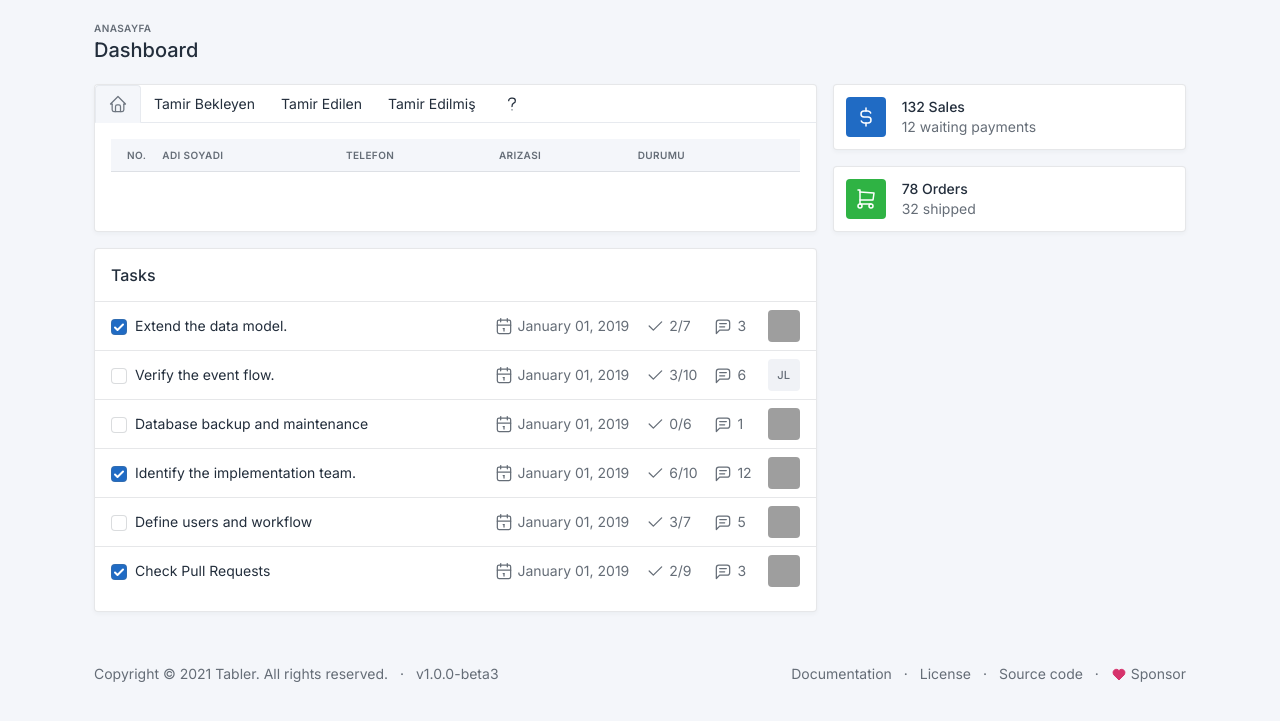
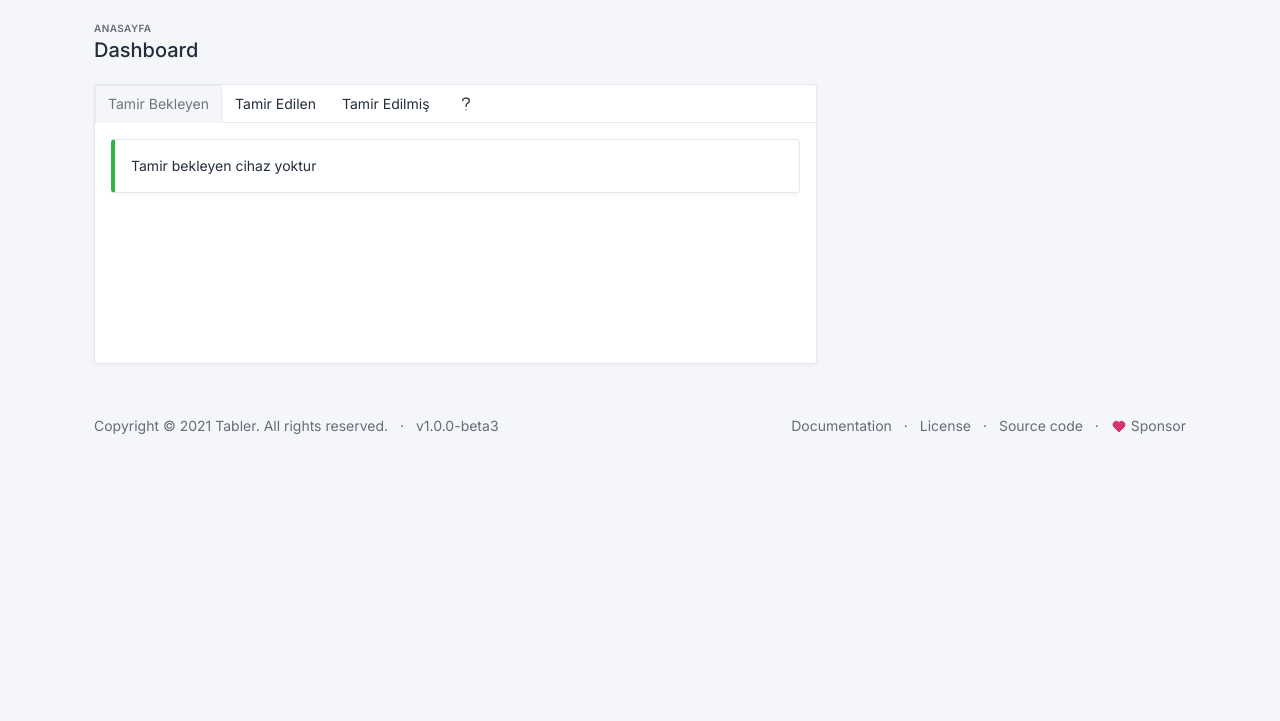
Before and after one commit to aliemresafak/serman, a Django app: page / in a window 1280 px wide. Shown: the part 64-785 px from the top of the page. Run offline with Django 3.2, Linux system fonts and the light colour scheme; the visitor is signed in with stand-in values (Sample User, id 1); data that the repository does not hold is empty; grey boxes are pictures that could not be loaded.

Commit message:
Add and comment: set height to tables and task

```diff
--- a/core/templates/dashboard.html
+++ b/core/templates/dashboard.html
@@ -4,21 +4,10 @@
 {% block content %}
 <div class="row row-deck row-cards">
   <div class="col-md-8">
-    <div class="card">
+    <div class="card" style="height: 20em;">
       <ul class="nav nav-tabs" data-bs-toggle="tabs">
         <li class="nav-item">
-          <a href="#all" class="nav-link active" data-bs-toggle="tab">
-            <svg xmlns="http://www.w3.org/2000/svg" class="icon" width="24" height="24" viewBox="0 0 24 24"
-              stroke-width="2" stroke="currentColor" fill="none" stroke-linecap="round" stroke-linejoin="round">
-              <path stroke="none" d="M0 0h24v24H0z" fill="none"></path>
-              <polyline points="5 12 3 12 12 3 21 12 19 12"></polyline>
-              <path d="M5 12v7a2 2 0 0 0 2 2h10a2 2 0 0 0 2 -2v-7"></path>
-              <path d="M9 21v-6a2 2 0 0 1 2 -2h2a2 2 0 0 1 2 2v6"></path>
-            </svg>
-          </a>
-        </li>
-        <li class="nav-item">
-          <a href="#waiting" class="nav-link" data-bs-toggle="tab">Tamir Bekleyen</a>
+          <a href="#waiting" class="nav-link active" data-bs-toggle="tab">Tamir Bekleyen</a>
         </li>
         <li class="nav-item">
           <a href="#fixing" class="nav-link" data-bs-toggle="tab">Tamir Edilen</a>
@@ -39,42 +28,7 @@
       </ul>
       <div class="card-body">
         <div class="tab-content">
-          <div class="tab-pane active show" id="all">
-            <div class="table-responsive">
-              <table class="table card-table table-vcenter text-nowrap datatable">
-                <thead>
-                  <tr>
-                    <th class="w-1">No.</th>
-                    <th>Adı Soyadı</th>
-                    <th>Telefon</th>
-                    <th>Arızası</th>
-                    <th>Durumu</th>
-                  </tr>
-                </thead>
-                <tbody>
-                  <!-- waiting bg-warning fixing bg-info fixed bg-success -->
-                  {% for data in daily_repair_all %}
-                  <tr>
-                    <td><span class="text-muted">{{ data.number }}</span></td>
-                    <td><a href="#" class="text-reset" tabindex="-1">{{ data.user.name }} {{ data.user.surname }}</a>
-                    </td>
-                    <td>
-                      <span class="flag flag-country-gb"></span>
-                      {{ data.user.telephone_number}}
-                    </td>
-                    <td>
-                      {{ data.price.name }} - {{ data.price.price }}
-                    </td>
-                    <td>
-                      <span class="badge bg-warning me-1"></span> {{ data.status }}
-                    </td>
-                  </tr>
-                  {% endfor %}
-                </tbody>
-              </table>
-            </div>
-          </div>
-          <div class="tab-pane" id="waiting">
+          <div class="tab-pane active" id="waiting">
             <div class="table-responsive mb-0">
               {% if daily_repair_waiting %}
               <table class="table card-table table-vcenter text-nowrap datatable">
@@ -226,7 +180,7 @@
     </div>
   </div>
 
-  <div class="col-md-4">
+  <!-- <div class="col-md-4">
     <div class="d-flex flex-column flex-grow-1 gap-3">
       <div class="col-12">
         <div class="card card-sm">
@@ -283,9 +237,9 @@
         </div>
       </div>
     </div>
-  </div>
+  </div> -->
   <!-- Tasks -->
-  <div class="col-md-12 col-lg-8">
+  <!-- <div class="col-md-12 col-lg-8">
     <div class="card">
       <div class="card-header">
         <h3 class="card-title">Tasks</h3>
@@ -300,8 +254,6 @@
               <a href="#" class="text-reset">Extend the data model.</a>
             </td>
             <td class="text-nowrap text-muted">
-              <!-- Download SVG icon from http://tabler-icons.io/i/calendar -->
-              <svg xmlns="http://www.w3.org/2000/svg" class="icon" width="24" height="24" viewBox="0 0 24 24"
                 stroke-width="2" stroke="currentColor" fill="none" stroke-linecap="round" stroke-linejoin="round">
                 <path stroke="none" d="M0 0h24v24H0z" fill="none" />
                 <rect x="4" y="5" width="16" height="16" rx="2" />
@@ -315,7 +267,6 @@
             </td>
             <td class="text-nowrap">
               <a href="#" class="text-muted">
-                <!-- Download SVG icon from http://tabler-icons.io/i/check -->
                 <svg xmlns="http://www.w3.org/2000/svg" class="icon" width="24" height="24" viewBox="0 0 24 24"
                   stroke-width="2" stroke="currentColor" fill="none" stroke-linecap="round" stroke-linejoin="round">
                   <path stroke="none" d="M0 0h24v24H0z" fill="none" />
@@ -326,7 +277,6 @@
             </td>
             <td class="text-nowrap">
               <a href="#" class="text-muted">
-                <!-- Download SVG icon from http://tabler-icons.io/i/message -->
                 <svg xmlns="http://www.w3.org/2000/svg" class="icon" width="24" height="24" viewBox="0 0 24 24"
                   stroke-width="2" stroke="currentColor" fill="none" stroke-linecap="round" stroke-linejoin="round">
                   <path stroke="none" d="M0 0h24v24H0z" fill="none" />
@@ -349,7 +299,6 @@
               <a href="#" class="text-reset">Verify the event flow.</a>
             </td>
             <td class="text-nowrap text-muted">
-              <!-- Download SVG icon from http://tabler-icons.io/i/calendar -->
               <svg xmlns="http://www.w3.org/2000/svg" class="icon" width="24" height="24" viewBox="0 0 24 24"
                 stroke-width="2" stroke="currentColor" fill="none" stroke-linecap="round" stroke-linejoin="round">
                 <path stroke="none" d="M0 0h24v24H0z" fill="none" />
@@ -364,7 +313,6 @@
             </td>
             <td class="text-nowrap">
               <a href="#" class="text-muted">
-                <!-- Download SVG icon from http://tabler-icons.io/i/check -->
                 <svg xmlns="http://www.w3.org/2000/svg" class="icon" width="24" height="24" viewBox="0 0 24 24"
                   stroke-width="2" stroke="currentColor" fill="none" stroke-linecap="round" stroke-linejoin="round">
                   <path stroke="none" d="M0 0h24v24H0z" fill="none" />
@@ -375,7 +323,6 @@
             </td>
             <td class="text-nowrap">
               <a href="#" class="text-muted">
-                <!-- Download SVG icon from http://tabler-icons.io/i/message -->
                 <svg xmlns="http://www.w3.org/2000/svg" class="icon" width="24" height="24" viewBox="0 0 24 24"
                   stroke-width="2" stroke="currentColor" fill="none" stroke-linecap="round" stroke-linejoin="round">
                   <path stroke="none" d="M0 0h24v24H0z" fill="none" />
@@ -398,7 +345,6 @@
               <a href="#" class="text-reset">Database backup and maintenance</a>
             </td>
             <td class="text-nowrap text-muted">
-              <!-- Download SVG icon from http://tabler-icons.io/i/calendar -->
               <svg xmlns="http://www.w3.org/2000/svg" class="icon" width="24" height="24" viewBox="0 0 24 24"
                 stroke-width="2" stroke="currentColor" fill="none" stroke-linecap="round" stroke-linejoin="round">
                 <path stroke="none" d="M0 0h24v24H0z" fill="none" />
@@ -413,7 +359,6 @@
             </td>
             <td class="text-nowrap">
               <a href="#" class="text-muted">
-                <!-- Download SVG icon from http://tabler-icons.io/i/check -->
                 <svg xmlns="http://www.w3.org/2000/svg" class="icon" width="24" height="24" viewBox="0 0 24 24"
                   stroke-width="2" stroke="currentColor" fill="none" stroke-linecap="round" stroke-linejoin="round">
                   <path stroke="none" d="M0 0h24v24H0z" fill="none" />
@@ -424,7 +369,6 @@
             </td>
             <td class="text-nowrap">
               <a href="#" class="text-muted">
-                <!-- Download SVG icon from http://tabler-icons.io/i/message -->
                 <svg xmlns="http://www.w3.org/2000/svg" class="icon" width="24" height="24" viewBox="0 0 24 24"
                   stroke-width="2" stroke="currentColor" fill="none" stroke-linecap="round" stroke-linejoin="round">
                   <path stroke="none" d="M0 0h24v24H0z" fill="none" />
@@ -447,7 +391,6 @@
               <a href="#" class="text-reset">Identify the implementation team.</a>
             </td>
             <td class="text-nowrap text-muted">
-              <!-- Download SVG icon from http://tabler-icons.io/i/calendar -->
               <svg xmlns="http://www.w3.org/2000/svg" class="icon" width="24" height="24" viewBox="0 0 24 24"
                 stroke-width="2" stroke="currentColor" fill="none" stroke-linecap="round" stroke-linejoin="round">
                 <path stroke="none" d="M0 0h24v24H0z" fill="none" />
@@ -462,7 +405,6 @@
             </td>
             <td class="text-nowrap">
               <a href="#" class="text-muted">
-                <!-- Download SVG icon from http://tabler-icons.io/i/check -->
                 <svg xmlns="http://www.w3.org/2000/svg" class="icon" width="24" height="24" viewBox="0 0 24 24"
                   stroke-width="2" stroke="currentColor" fill="none" stroke-linecap="round" stroke-linejoin="round">
                   <path stroke="none" d="M0 0h24v24H0z" fill="none" />
@@ -473,7 +415,6 @@
             </td>
             <td class="text-nowrap">
               <a href="#" class="text-muted">
-                <!-- Download SVG icon from http://tabler-icons.io/i/message -->
                 <svg xmlns="http://www.w3.org/2000/svg" class="icon" width="24" height="24" viewBox="0 0 24 24"
                   stroke-width="2" stroke="currentColor" fill="none" stroke-linecap="round" stroke-linejoin="round">
                   <path stroke="none" d="M0 0h24v24H0z" fill="none" />
@@ -496,7 +437,6 @@
               <a href="#" class="text-reset">Define users and workflow</a>
             </td>
             <td class="text-nowrap text-muted">
-              <!-- Download SVG icon from http://tabler-icons.io/i/calendar -->
               <svg xmlns="http://www.w3.org/2000/svg" class="icon" width="24" height="24" viewBox="0 0 24 24"
                 stroke-width="2" stroke="currentColor" fill="none" stroke-linecap="round" stroke-linejoin="round">
                 <path stroke="none" d="M0 0h24v24H0z" fill="none" />
@@ -511,7 +451,6 @@
             </td>
             <td class="text-nowrap">
               <a href="#" class="text-muted">
-                <!-- Download SVG icon from http://tabler-icons.io/i/check -->
                 <svg xmlns="http://www.w3.org/2000/svg" class="icon" width="24" height="24" viewBox="0 0 24 24"
                   stroke-width="2" stroke="currentColor" fill="none" stroke-linecap="round" stroke-linejoin="round">
                   <path stroke="none" d="M0 0h24v24H0z" fill="none" />
@@ -522,7 +461,6 @@
             </td>
             <td class="text-nowrap">
               <a href="#" class="text-muted">
-                <!-- Download SVG icon from http://tabler-icons.io/i/message -->
                 <svg xmlns="http://www.w3.org/2000/svg" class="icon" width="24" height="24" viewBox="0 0 24 24"
                   stroke-width="2" stroke="currentColor" fill="none" stroke-linecap="round" stroke-linejoin="round">
                   <path stroke="none" d="M0 0h24v24H0z" fill="none" />
@@ -545,7 +483,6 @@
               <a href="#" class="text-reset">Check Pull Requests</a>
             </td>
             <td class="text-nowrap text-muted">
-              <!-- Download SVG icon from http://tabler-icons.io/i/calendar -->
               <svg xmlns="http://www.w3.org/2000/svg" class="icon" width="24" height="24" viewBox="0 0 24 24"
                 stroke-width="2" stroke="currentColor" fill="none" stroke-linecap="round" stroke-linejoin="round">
                 <path stroke="none" d="M0 0h24v24H0z" fill="none" />
@@ -560,7 +497,6 @@
             </td>
             <td class="text-nowrap">
               <a href="#" class="text-muted">
-                <!-- Download SVG icon from http://tabler-icons.io/i/check -->
                 <svg xmlns="http://www.w3.org/2000/svg" class="icon" width="24" height="24" viewBox="0 0 24 24"
                   stroke-width="2" stroke="currentColor" fill="none" stroke-linecap="round" stroke-linejoin="round">
                   <path stroke="none" d="M0 0h24v24H0z" fill="none" />
@@ -571,7 +507,6 @@
             </td>
             <td class="text-nowrap">
               <a href="#" class="text-muted">
-                <!-- Download SVG icon from http://tabler-icons.io/i/message -->
                 <svg xmlns="http://www.w3.org/2000/svg" class="icon" width="24" height="24" viewBox="0 0 24 24"
                   stroke-width="2" stroke="currentColor" fill="none" stroke-linecap="round" stroke-linejoin="round">
                   <path stroke="none" d="M0 0h24v24H0z" fill="none" />
@@ -589,7 +524,7 @@
         </table>
       </div>
     </div>
-  </div>
+  </div> -->
   <!-- End Tasks -->
 </div>
 {% endblock %}
```
